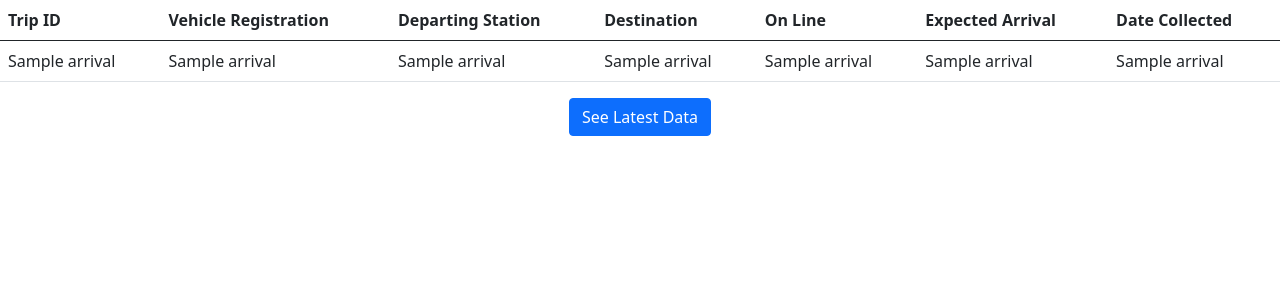
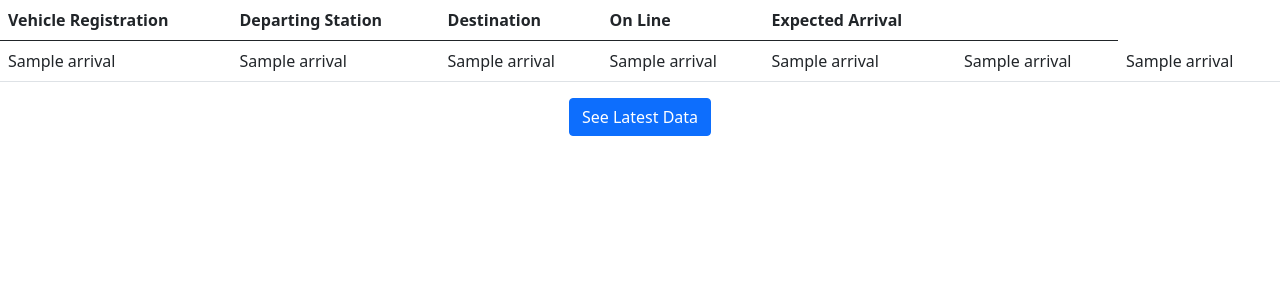
Before and after one commit to aroundwithalex/tfl-bustimes, a Flask app: page /history.html in a window 1280 px wide. Shown: the part 56-356 px from the top of the page. Run offline with Flask 2, Linux system fonts and the light colour scheme; a database or web service that is not in the repository returns one stand-in record (values such as "Sample title"); some libraries are stand-ins or nearby versions.

```diff
--- a/templates/history.html
+++ b/templates/history.html
@@ -8,13 +8,12 @@
 <table class='table table-hover'>
     <thead>
         <tr>
-            <th scope="col">Trip ID</th>
             <th scope="col">Vehicle Registration</th>
             <th scope="col">Departing Station</th>
             <th scope="col">Destination</th>
             <th scope="col">On Line</th>
             <th scope="col">Expected Arrival</th>
-            <th scope="col">Date Collected</th>
+            <th scope="col"></th>
         </tr>
     </thead>
     <tbody>
```
